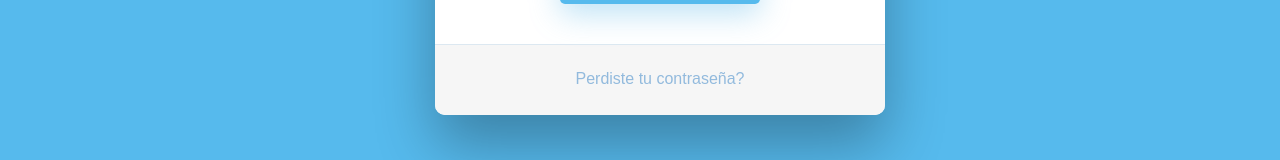
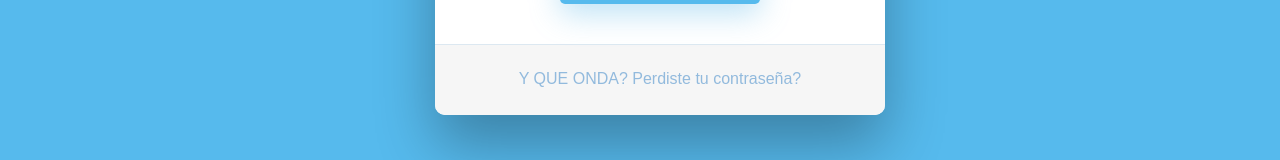
Before and after one commit to la9una/aprendiendo-git-2024, a plain HTML site: page index.html in a window 1280 px wide. Shown: the part 683-843 px from the top of the page. Drawn offline with Linux system fonts and the light colour scheme.

Commit message:
que onda

```diff
--- a/index.html
+++ b/index.html
@@ -28,7 +28,7 @@
 
           <!-- Remind Passowrd -->
           <div id="formFooter">
-            <a class="underlineHover" href="#">Perdiste tu contraseña?</a>
+            <a class="underlineHover" href="#"> Y QUE ONDA? Perdiste tu contraseña?</a>
           </div>
 
         </div>
```
